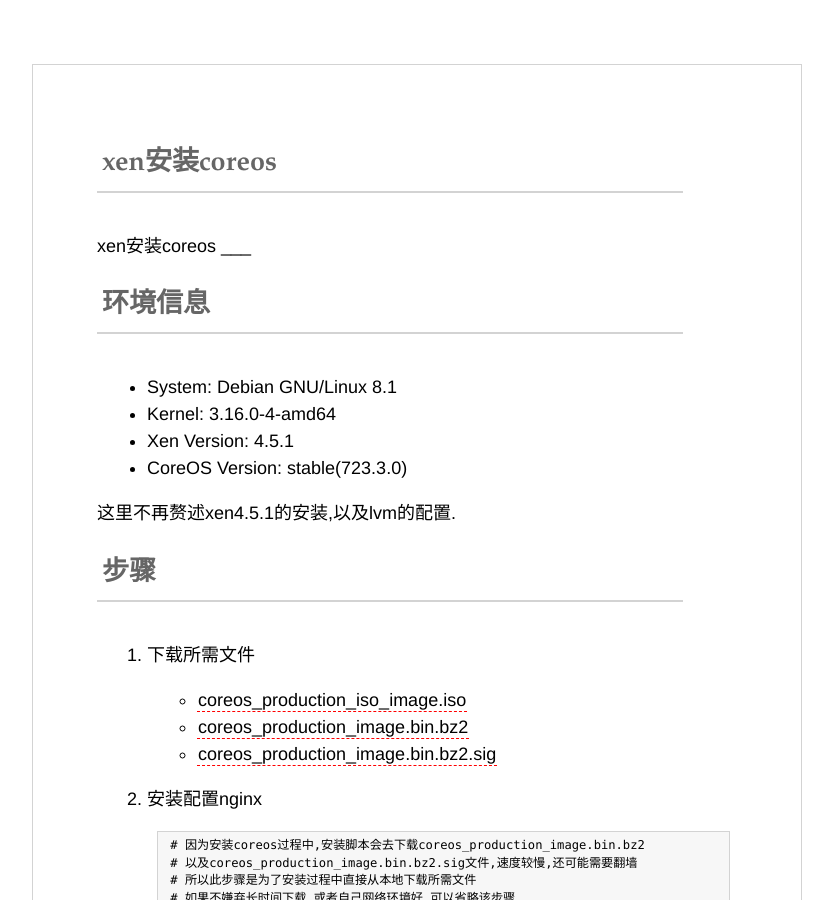
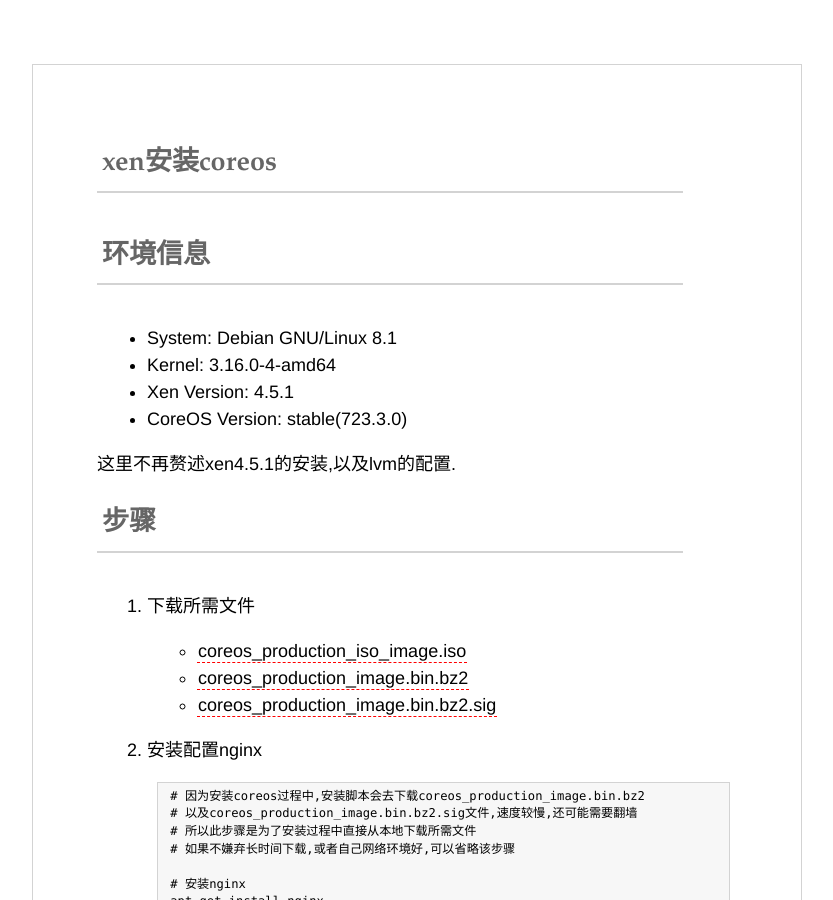
Before and after one commit to wheatliu/wheatliu.github.com, a Jekyll site: the page built from _posts/2015-08-19-install-coreos-to-xen.md, in a window 1280 px wide and 900 px high. Shown: the whole window, without its empty margins (224-1057 px from the left). Built offline with Jekyll 4.4.1, drawn with Linux system fonts in a browser that asks for light colours; Markdown is read by kramdown in place of the engine named in the settings.

Commit message:
fix syntax error: post 20150819

```diff
--- a/_posts/2015-08-19-install-coreos-to-xen.md
+++ b/_posts/2015-08-19-install-coreos-to-xen.md
@@ -2,9 +2,6 @@
 layout: blog
 title: xen安装coreos
 ---
-
-xen安装coreos
-___
 
 ## 环境信息
 
```
